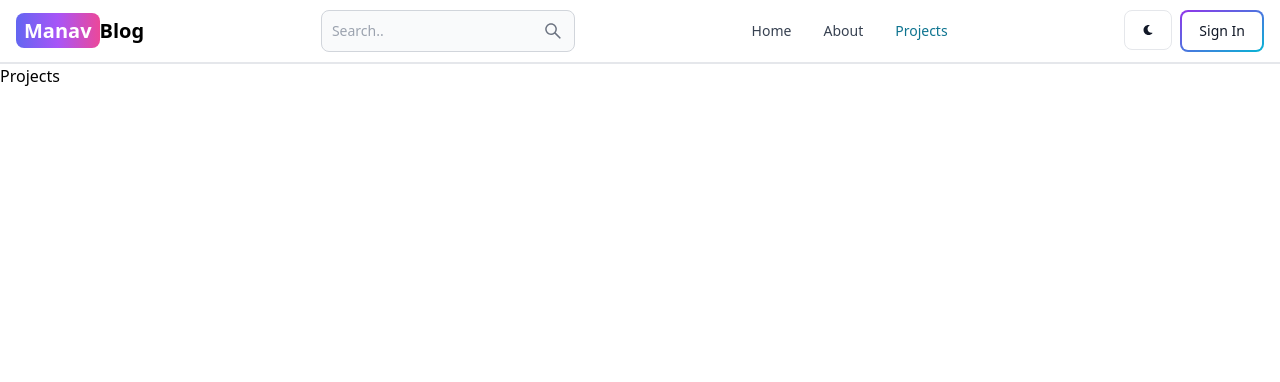
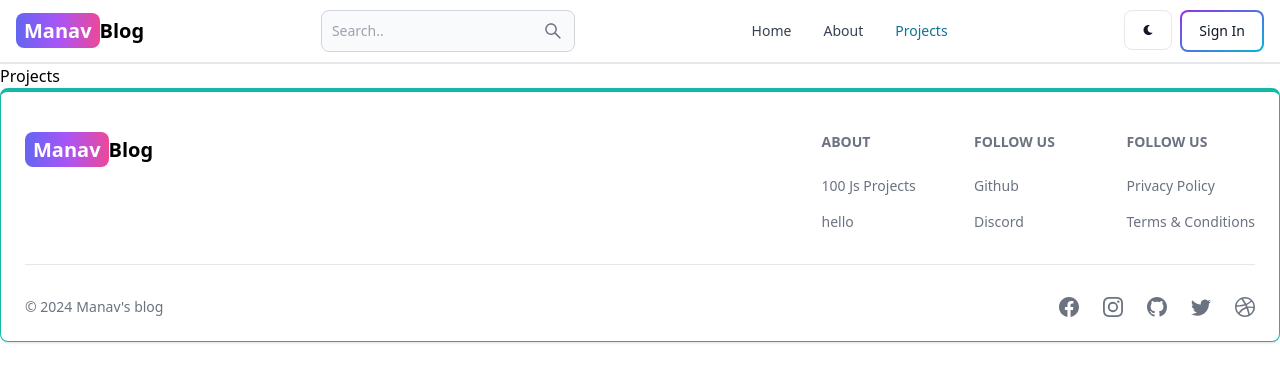
Before and after one commit to manav-bit/mern-blog, a React (Vite) app in the folder client/: page /projects in a window 1280 px wide. Shown: the top 382 px of the page. Built offline with nearby package versions, Linux system fonts and the light colour scheme.

Commit message:
create the footer component

```diff
--- a/client/src/App.jsx
+++ b/client/src/App.jsx
@@ -6,6 +6,7 @@
 import Dashboard from "./pages/Dashboard"
 import Projects from "./pages/Projects"
 import Header from "./components/Header"
+import Footer from "./components/Footer"
 
 export default function APP() {
   return (
@@ -22,7 +23,9 @@
 <Route path="/projects" element={<Projects/>}/>
 
 
+
     </Routes>
+    <Footer />
 
 
 
--- /dev/null
+++ b/client/src/components/Footer.jsx
@@ -0,0 +1,89 @@
+import {Footer} from 'flowbite-react';
+import { Link } from 'react-router-dom';
+import { BsFacebook, BsTwitter, BsInstagram,BsGithub,BsDribbble } from 'react-icons/bs';
+export default function FooterComp() {
+  return (
+    <Footer container className='border border-t-4 border-teal-500'>
+        <div className='w-full max-w-7xl max-auto'>
+            <div className="grid w-full justify-between sm:flex md:grid-cols-1">
+                <div className="mt-5 ">
+
+                <Link to="/" className='self whitespace-nowrap text-lg sm:text-xl font-semibold dark:text-white'>
+<span className='px-2 py-1 bg-gradient-to-r from-indigo-500 via-purple-500 to-pink-500 rounded-lg text-white'>Manav</span>
+Blog
+
+        </Link>
+                </div>
+                <div className="grid grid-cols-2 gap-8 mt-4 sm:grid-cols-3 sm:gap-6">
+                    <div className='aboutparent'>
+                    <Footer.Title title='About' />
+<Footer.LinkGroup col>
+    <Footer.Link href='#' target='_blank'  rel='noopeer noreferrer'>
+
+        100 Js Projects
+    </Footer.Link>
+    <Footer.Link href='/about' target='_blank'  rel='noopeer noreferrer'>
+
+       hello
+   </Footer.Link>
+
+</Footer.LinkGroup>
+                    </div>
+
+                    <div className='Followus parent'>
+                        <Footer.Title title='FOLLOW US' />
+                        <Footer.LinkGroup col>
+
+                            <Footer.Link href='#' target='_blank' rel='noopener noreferrer'>
+                                Github
+                            </Footer.Link>
+                            <Footer.Link href='#' target='_blank' rel='noopener noreferrer'>
+                                Discord
+                            </Footer.Link>
+                        </Footer.LinkGroup>
+
+                    </div>
+
+                    <div className='Legal parent'>
+                        <Footer.Title title='FOLLOW US' />
+                        <Footer.LinkGroup col>
+
+                            <Footer.Link href='#' target='_blank' rel='noopener noreferrer'>
+                               Privacy Policy
+                            </Footer.Link>
+                            <Footer.Link href='#' target='_blank' rel='noopener noreferrer'>
+                                Terms &amp; Conditions
+                            </Footer.Link>
+                        </Footer.LinkGroup>
+
+                    </div>
+
+
+
+
+                </div>
+            </div>
+
+         <Footer.Divider />
+         <div className=" copyright section w-full sm:flex sm:items-center sm:justify-between">
+            <Footer.Copyright
+             href='#'
+             by="Manav's blog"
+             year={new Date().getFullYear()}
+              />
+<div className="Footer icons flex gap-6 sm:mt-0 mt-4 sm:justify-center">
+    <Footer.Icon href='#' icon={BsFacebook}/>
+    <Footer.Icon href='#' icon={BsInstagram}/>
+    <Footer.Icon href='#' icon={BsGithub}/>
+    <Footer.Icon href='#' icon={BsTwitter}/>
+    <Footer.Icon href='#' icon={BsDribbble}/>
+</div>
+
+         </div>
+
+
+        </div>
+
+        </Footer>
+  )
+}
```
